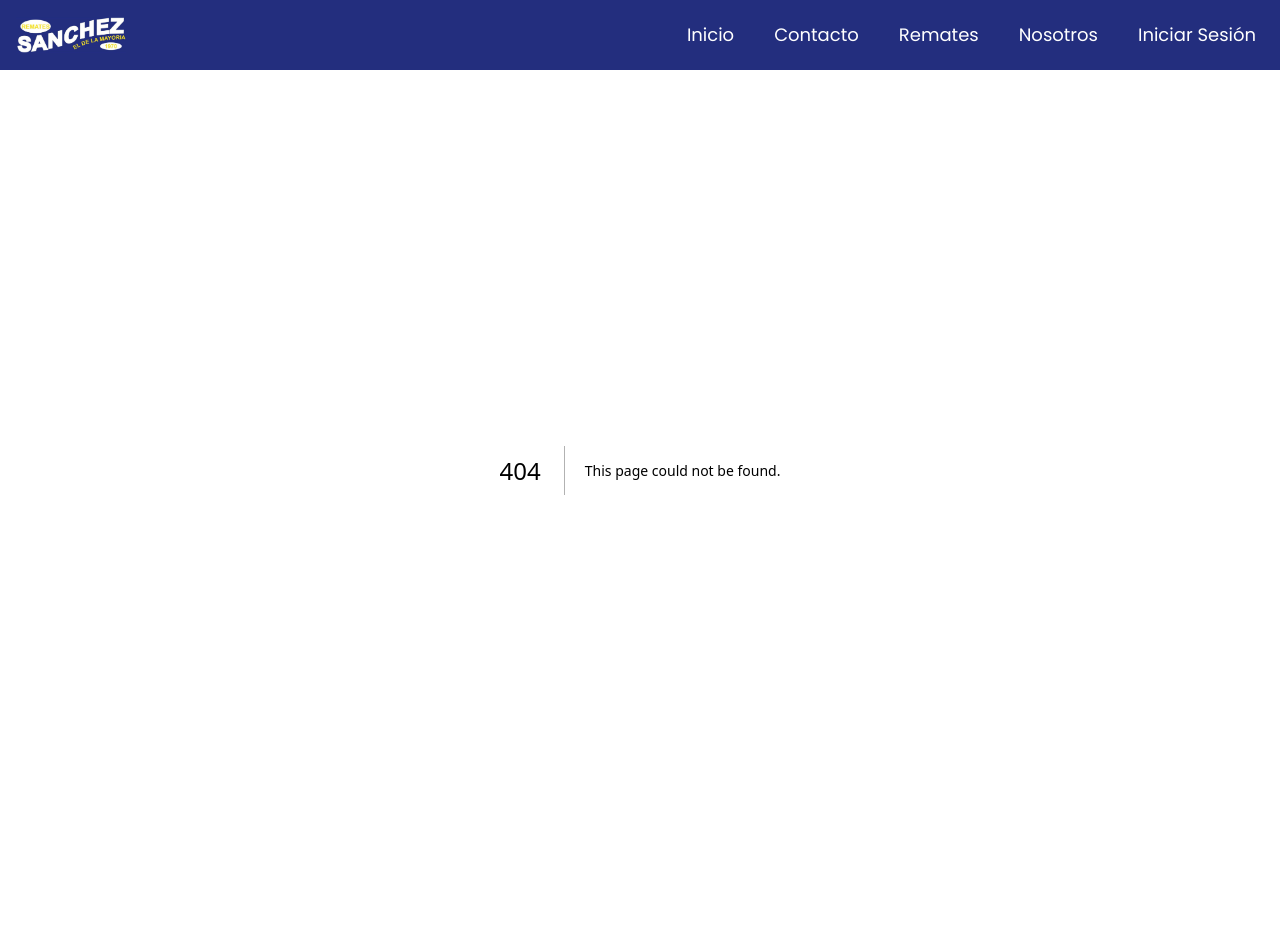
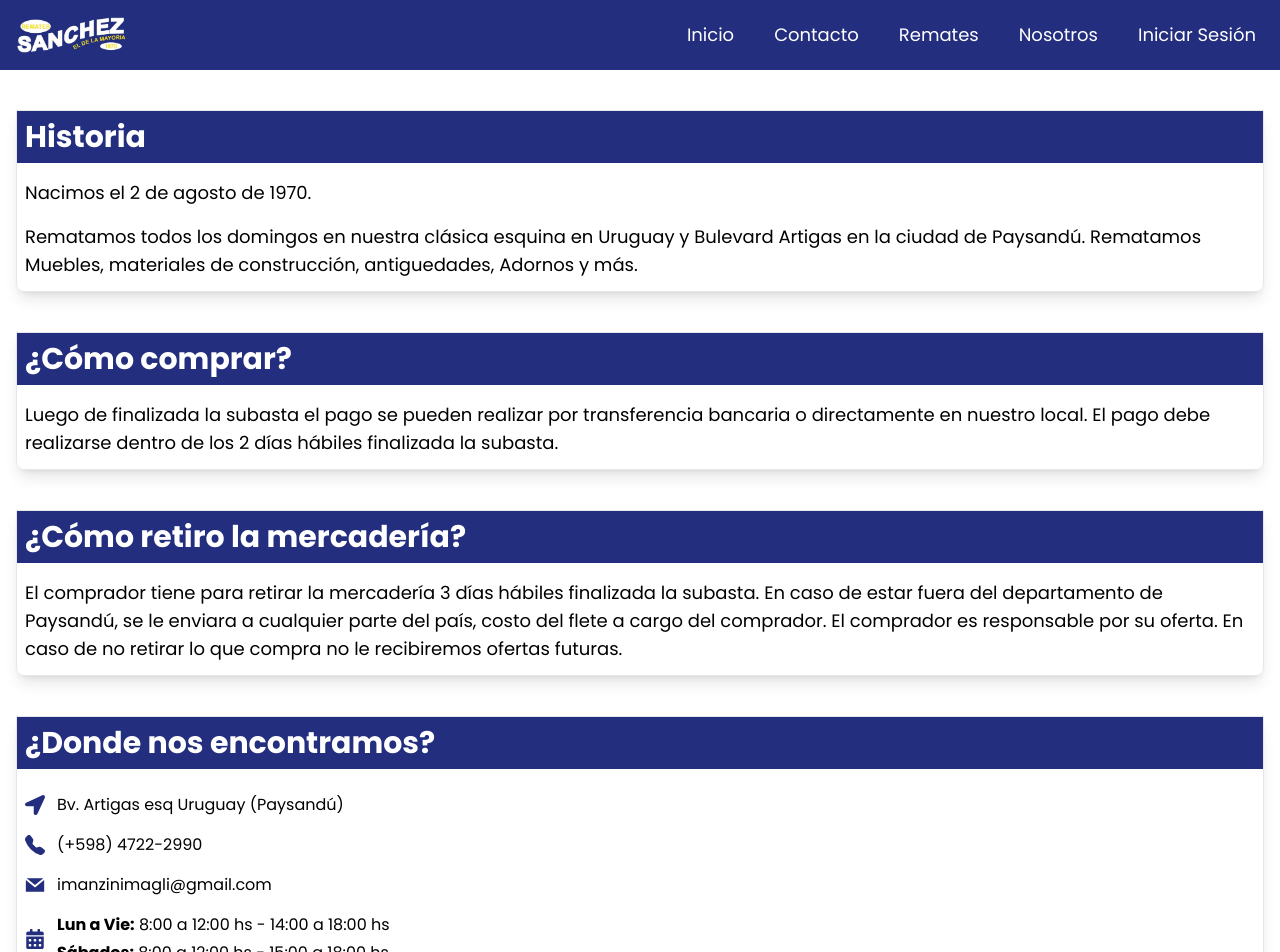
Before and after one commit to alloisa2005/remate-app, a Next.js app: page /nosotros in a window 1280 px wide. Before the commit this address had no page. Shown: the top 952 px of the page. Before the commit the page ends 870 px from the top, so only its background shows below. Built offline with nearby package versions, Linux system fonts and the light colour scheme.

Commit message:
Creando Nosotros Page

```diff
--- /dev/null
+++ b/src/app/nosotros/page.jsx
@@ -0,0 +1,83 @@
+import React from "react";
+import { FaLocationArrow, FaCalendarAlt } from 'react-icons/fa'
+import { BsFillTelephoneFill } from 'react-icons/bs'
+import { GrMail } from 'react-icons/gr'
+
+const Nosotros = () => {
+  return (
+    <div className="max-w-[1350px] h-full mx-auto px-4 mt-7 md:mt-10">
+      <div className="flex flex-col border rounded-b-lg shadow-lg mb-7 md:mb-10">
+        <h1 className="font-poppins text-2xl md:text-3xl font-bold bg-primario p-2 text-white">
+          Historia
+        </h1>
+        <div className="mt-4 px-2 pb-3">
+          <p className="text-lg font-poppins mb-4">
+            Nacimos el 2 de agosto de 1970.
+          </p>
+          <p className="text-lg font-poppins text-justify md:text-start">
+            Rematamos todos los domingos en nuestra clásica esquina en Uruguay y
+            Bulevard Artigas en la ciudad de Paysandú. Rematamos Muebles,
+            materiales de construcción, antiguedades, Adornos y más.
+          </p>
+        </div>
+      </div>
+
+      <div className="flex flex-col border rounded-b-lg shadow-lg mb-7 md:mb-10">
+        <h1 className="font-poppins text-2xl md:text-3xl font-bold bg-primario p-2 text-white">
+          ¿Cómo comprar?
+        </h1>
+        <div className="mt-4 px-2 pb-3">
+          <p className="text-lg font-poppins text-justify md:text-start">
+            Luego de finalizada la subasta el pago se pueden realizar por
+            transferencia bancaria o directamente en nuestro local. El pago debe
+            realizarse dentro de los 2 días hábiles finalizada la subasta.
+          </p>
+        </div>
+      </div>
+
+      <div className="flex flex-col border rounded-b-lg shadow-lg mb-7 md:mb-10">
+        <h1 className="font-poppins text-[22px] md:text-3xl font-bold bg-primario p-2 text-white">
+          ¿Cómo retiro la mercadería?
+        </h1>
+        <div className="mt-4 px-2 pb-3">
+          <p className="text-lg font-poppins text-justify md:text-start">
+            El comprador tiene para retirar la mercadería 3 días hábiles
+            finalizada la subasta. En caso de estar fuera del departamento de
+            Paysandú, se le enviara a cualquier parte del país, costo del flete
+            a cargo del comprador. El comprador es responsable por su oferta. En
+            caso de no retirar lo que compra no le recibiremos ofertas futuras.
+          </p>
+        </div>
+      </div>
+
+      <div className="flex flex-col border rounded-b-lg shadow-lg mb-7 md:mb-10">
+        <h1 className="font-poppins text-[22px] md:text-3xl font-bold bg-primario p-2 text-white">
+          ¿Donde nos encontramos?
+        </h1>
+        <div className="mt-4 px-2 pb-3">
+          <div className="flex items-center gap-3 font-poppins py-2">
+            <FaLocationArrow size={20} className='text-primario'/>
+            <p>Bv. Artigas esq Uruguay (Paysandú)</p>
+          </div>
+          <div className="flex items-center gap-3 font-poppins py-2">
+            <BsFillTelephoneFill size={20} className='text-primario'/>
+            <p>(+598) 4722-2990</p>
+          </div>
+          <div className="flex items-center gap-3 font-poppins py-2">
+            <GrMail size={20} className='text-primario'/>
+            <p>imanzinimagli@gmail.com</p>
+          </div>
+          <div className="flex items-center gap-3 font-poppins py-2">
+            <FaCalendarAlt size={20} className='text-primario'/>
+            <div>
+              <p className="mb-1"><span className="font-bold">Lun a Vie:</span> 8:00 a 12:00 hs - 14:00 a 18:00 hs</p>
+              <p><span className="font-bold">Sábados:</span> 8:00 a 12:00 hs - 15:00 a 18:00 hs</p>
+            </div>
+          </div>
+        </div>
+      </div>
+    </div>
+  );
+};
+
+export default Nosotros;
--- a/src/components/Navbar.jsx
+++ b/src/components/Navbar.jsx
@@ -25,7 +25,7 @@ const Navbar = () => {
         <li className='cursor-pointer hover:bg-white hover:text-primario p-2 rounded-md ease-in duration-100'>Inicio</li>
           <li className='cursor-pointer hover:bg-white hover:text-primario p-2 rounded-md ease-in duration-100'>Contacto</li>
           <li className='group cursor-pointer hover:bg-white hover:text-primario p-2 rounded-md ease-in duration-100'>Remates</li>
-          <li className='cursor-pointer hover:bg-white hover:text-primario p-2 rounded-md ease-in duration-100'>Nosotros</li>
+          <Link href={'/nosotros'} className='cursor-pointer hover:bg-white hover:text-primario p-2 rounded-md ease-in duration-100'>Nosotros</Link>
           <li className='cursor-pointer hover:bg-white hover:text-primario p-2 rounded-md ease-in duration-100'>Iniciar Sesión</li>
         </ul>
 
@@ -38,7 +38,7 @@ const Navbar = () => {
             <li className='border-b-2 border-slate-500 w-full text-right pb-1 cursor-pointer'>Inicio</li>
             <li className='border-b-2 border-slate-500 w-full text-right pb-1 cursor-pointer'>Contacto</li>
             <li className='border-b-2 border-slate-500 w-full text-right pb-1 cursor-pointer'>Remates</li>
-            <li className='border-b-2 border-slate-500 w-full text-right pb-1 cursor-pointer'>Nosotros</li>
+            <Link href={'/nosotros'} className='border-b-2 border-slate-500 w-full text-right pb-1 cursor-pointer'>Nosotros</Link>
             <li className='border-b-2 border-slate-500 w-full text-right pb-1 cursor-pointer'>Iniciar Sesión</li>
           </ul>
         </div>
```
